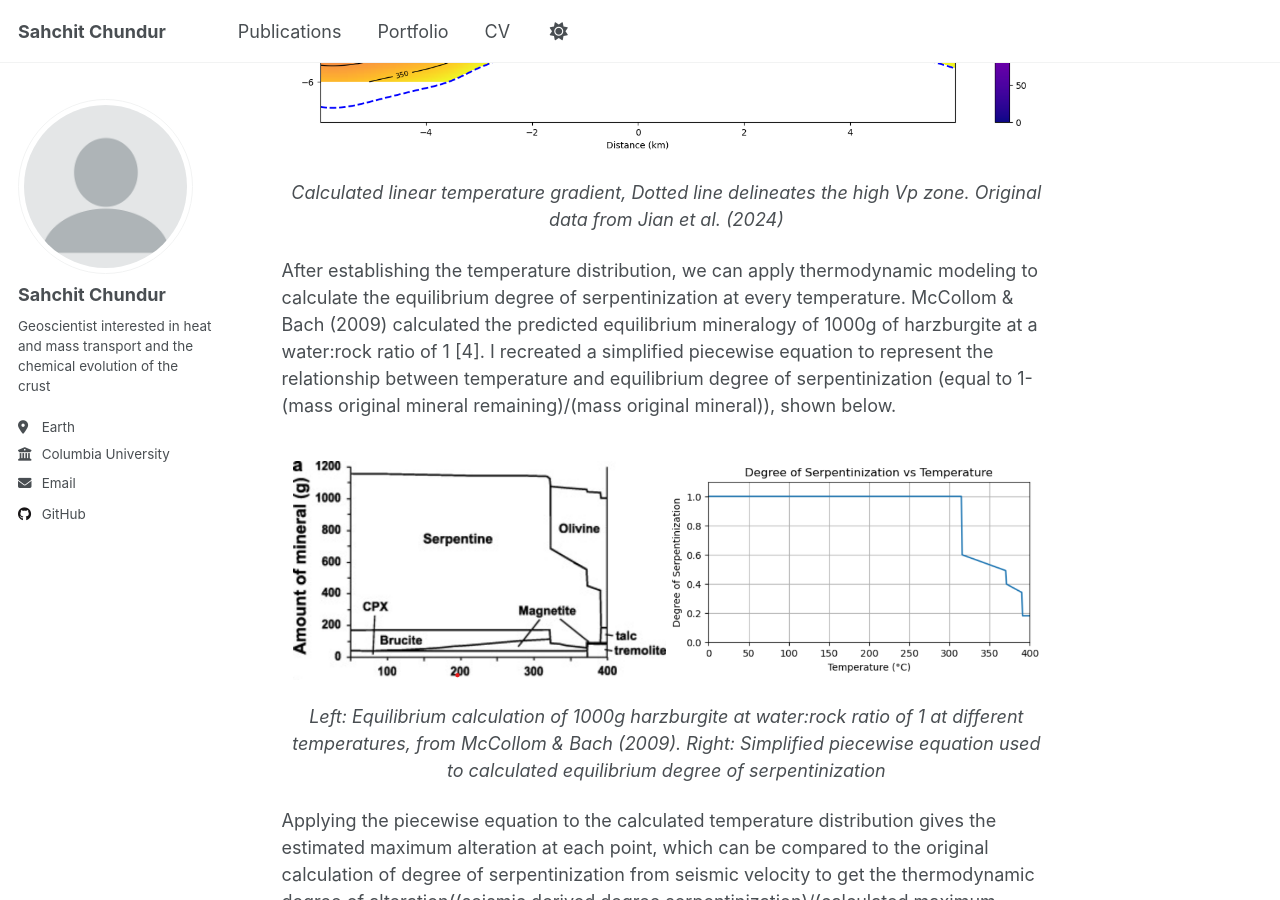
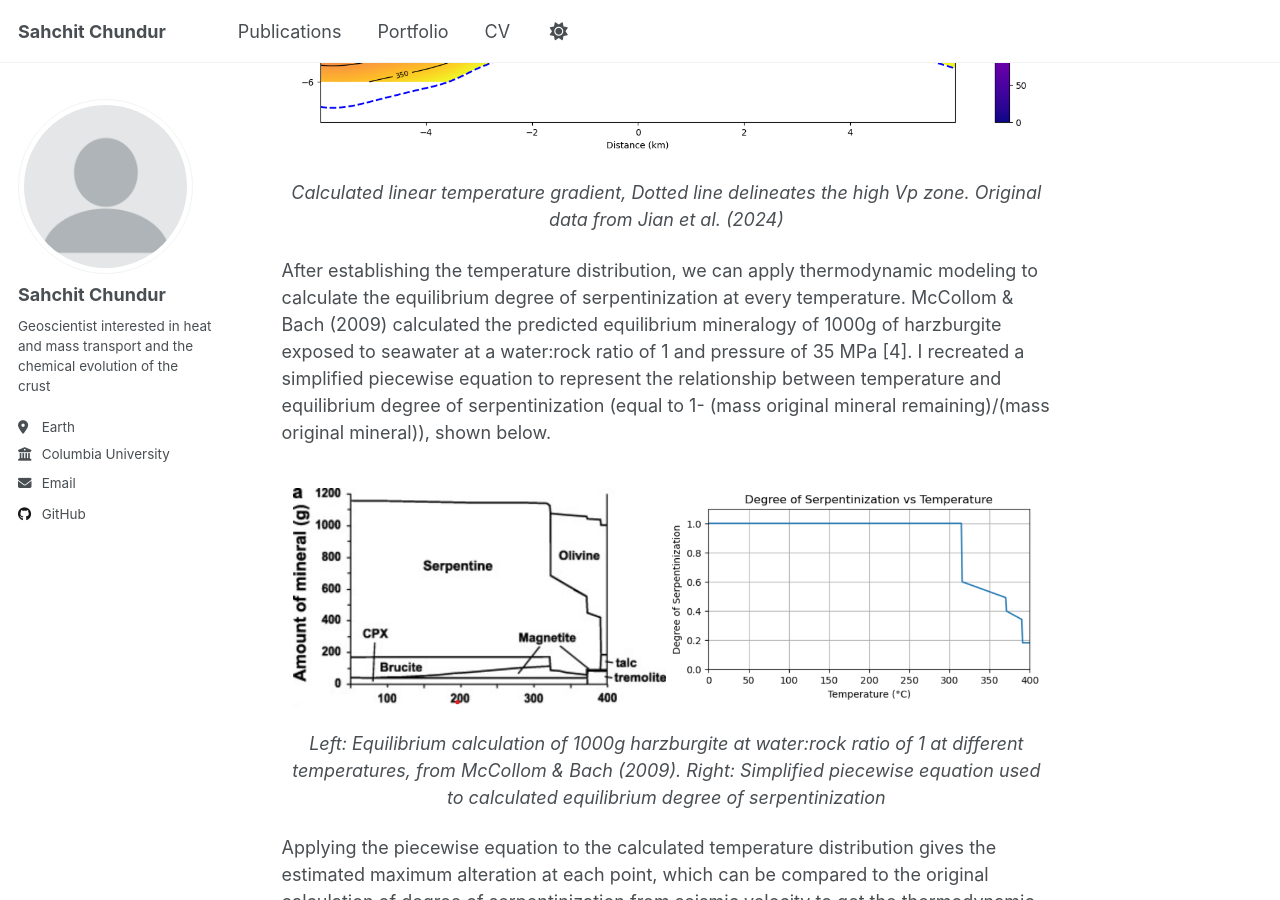
Before and after one commit to sahchit-chundur/sahchit-chundur.github.io, a Jekyll site: the page built from _portfolio/portfolio-1.md, in a window 1280 px wide and 900 px high, scrolled down 2635 px. Built offline with Jekyll 4.4.1, drawn with Linux system fonts in a browser that asks for light colours.

Commit message:
Update portfolio-1.md

```diff
--- a/_portfolio/portfolio-1.md
+++ b/_portfolio/portfolio-1.md
@@ -31,7 +31,7 @@ As a preface, the following process is more a proof of concept for a method rath
 <i>Calculated linear temperature gradient, Dotted line delineates the high Vp zone. Original data from Jian et al. (2024) </i>
 </p>
 
-After establishing the temperature distribution, we can apply thermodynamic modeling to calculate the equilibrium degree of serpentinization at every temperature. McCollom & Bach (2009) calculated the predicted equilibrium mineralogy of 1000g of harzburgite at a water:rock ratio of 1 [4]. I recreated a simplified piecewise equation to represent the relationship between temperature and equilibrium degree of serpentinization (equal to 1- (mass original mineral remaining)/(mass original mineral)), shown below.
+After establishing the temperature distribution, we can apply thermodynamic modeling to calculate the equilibrium degree of serpentinization at every temperature. McCollom & Bach (2009) calculated the predicted equilibrium mineralogy of 1000g of harzburgite exposed to seawater at a water:rock ratio of 1 and pressure of 35 MPa [4]. I recreated a simplified piecewise equation to represent the relationship between temperature and equilibrium degree of serpentinization (equal to 1- (mass original mineral remaining)/(mass original mineral)), shown below.
 
 <p align="center">
 <img src = '/images/thermo_piecewise.png'>
```
